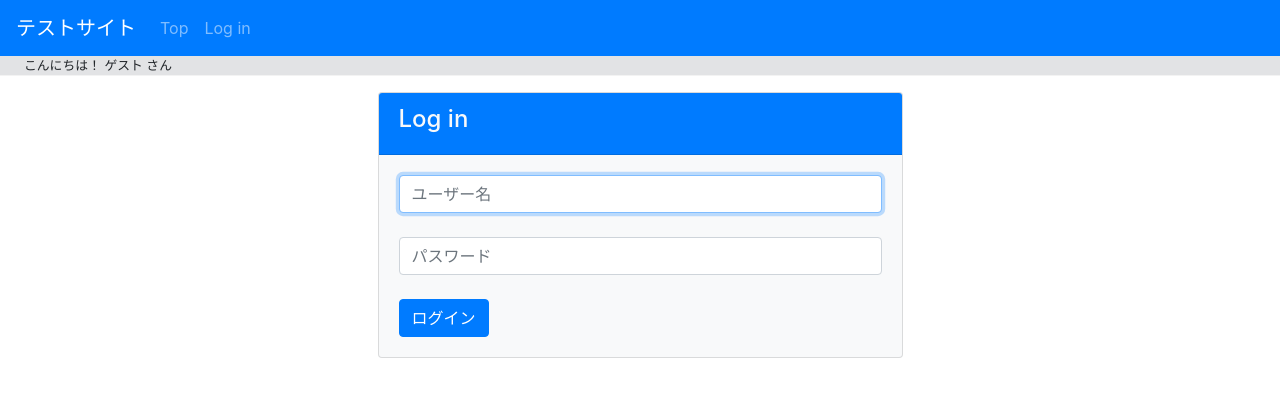
After one commit to grv2688/qiita-user-auth, a Django app: page /login/ in a window 1280 px wide. The commit adds this page. Shown: the top 397 px of the page. Run offline with Django 3.2, Linux system fonts and the light colour scheme; some libraries are stand-ins or nearby versions.

Commit message:
ログイン、ログアウト機能を実装

```diff
--- /dev/null
+++ b/account/forms.py
@@ -0,0 +1,18 @@
+from django import forms
+from django.contrib.auth.forms import AuthenticationForm # ユーザー認証のためのクラス／ユーザー登録のためのクラス／パスワード変更のためのクラス
+from django.contrib.auth import get_user_model # ユーザーモデルを取得するため
+
+
+# ユーザーモデル取得
+User = get_user_model()
+
+
+'''ログイン用フォーム'''
+class LoginForm(AuthenticationForm):
+
+    # bootstrap4対応
+    def __init__(self, *args, **kwargs):
+        super().__init__(*args, **kwargs)
+        for field in self.fields.values():
+            field.widget.attrs['class'] = 'form-control'
+            field.widget.attrs['placeholder'] = field.label  # placeholderにフィールドのラベルを入れる
--- a/account/urls.py
+++ b/account/urls.py
@@ -6,4 +6,6 @@ app_name ='account'
 
 urlpatterns = [
     path('', views.TopView.as_view(), name='top'),
+    path('login/', views.Login.as_view(), name='login'), # ログイン
+    path('logout/', views.Logout.as_view(), name='logout'), # ログアウト
 ]
--- a/account/views.py
+++ b/account/views.py
@@ -1,6 +1,19 @@
+from .forms import LoginForm
+from django.contrib.auth.views import LoginView, LogoutView
 from django.views import generic
 
 
 '''トップページ'''
 class TopView(generic.TemplateView):
     template_name = 'account/top.html'
+
+
+'''ログイン'''
+class Login(LoginView):
+    form_class = LoginForm
+    template_name = 'account/login.html'
+
+
+'''ログアウト'''
+class Logout(LogoutView):
+    template_name = 'account/logout_done.html'
--- a/conf/settings.py
+++ b/conf/settings.py
@@ -119,3 +119,8 @@ USE_TZ = True
 # https://docs.djangoproject.com/en/3.0/howto/static-files/
 
 STATIC_URL = '/static/'
+
+
+# ログイン
+LOGIN_URL = 'account:login' # ログインのURLの設定
+LOGIN_REDIRECT_URL = 'account:top' #ログインが完了した後に遷移するURL
--- /dev/null
+++ b/templates/account/login.html
@@ -0,0 +1,29 @@
+{% extends 'base.html' %}
+
+<!-- コンテンツ -->
+{% block content %}
+<div class="container">
+  <div class="col-md-6 offset-md-3">
+    <div class="card mt-3 mb-3 bg-light">
+      <!-- カードヘッダー -->
+      <div class="card-header bg-primary text-light">
+        <h4>Log in</h4>
+      </div>
+      <!-- カードボディー -->
+      <div class="card-body">
+        <form action="" method="POST">
+          {{ form.non_field_errors }}
+          {% for field in form %}
+            {{ field }}
+            {{ field.errors }}
+            <br>
+          {% endfor %}
+          <button type="submit" class="btn btn-primary" >ログイン</button>
+          <input type="hidden" name="next" value="{{ next }}" />
+          {% csrf_token %}
+        </form>
+      </div>
+    </div>
+  </div>
+</div>
+{% endblock %}
--- a/templates/base.html
+++ b/templates/base.html
@@ -26,9 +26,25 @@
           <li class="nav-item">
             <a class="nav-link" href="{% url 'account:top' %}">Top</a>
           </li>
+          {% if not user.is_authenticated %}
+          <li class="nav-item">
+            <a class="nav-link" href="{% url 'account:login' %}">Log in</a>
+          </li>
+          {% else %}
+          <li class="nav-item">
+            <a class="nav-link" href="{% url 'account:logout' %}">Log out</a>
+          </li>
+          {% endif %}
         </ul>
       </div>
     </nav>
+    <div class="pl-4 small" style="background-color: #e2e3e5 ; border-bottom: solid 1px #f3f3f3;">
+      {% if not user.is_authenticated %}
+        こんにちは！ ゲスト さん
+      {% else %}
+        こんにちは！ {{ user.username }} さん
+      {% endif %}
+    </div>
     <!-- コンテンツ -->
     {% block content %}{% endblock %}
 
```
Also changed, not shown: templates/account/logout_done.html (added, +22 -0 lines), キャプチャ/topページにlog in.PNG (added), キャプチャ/topページにlog out追加.PNG (added), キャプチャ/ログアウト完了ページ.PNG (added), キャプチャ/ログイン画面.PNG (added).
